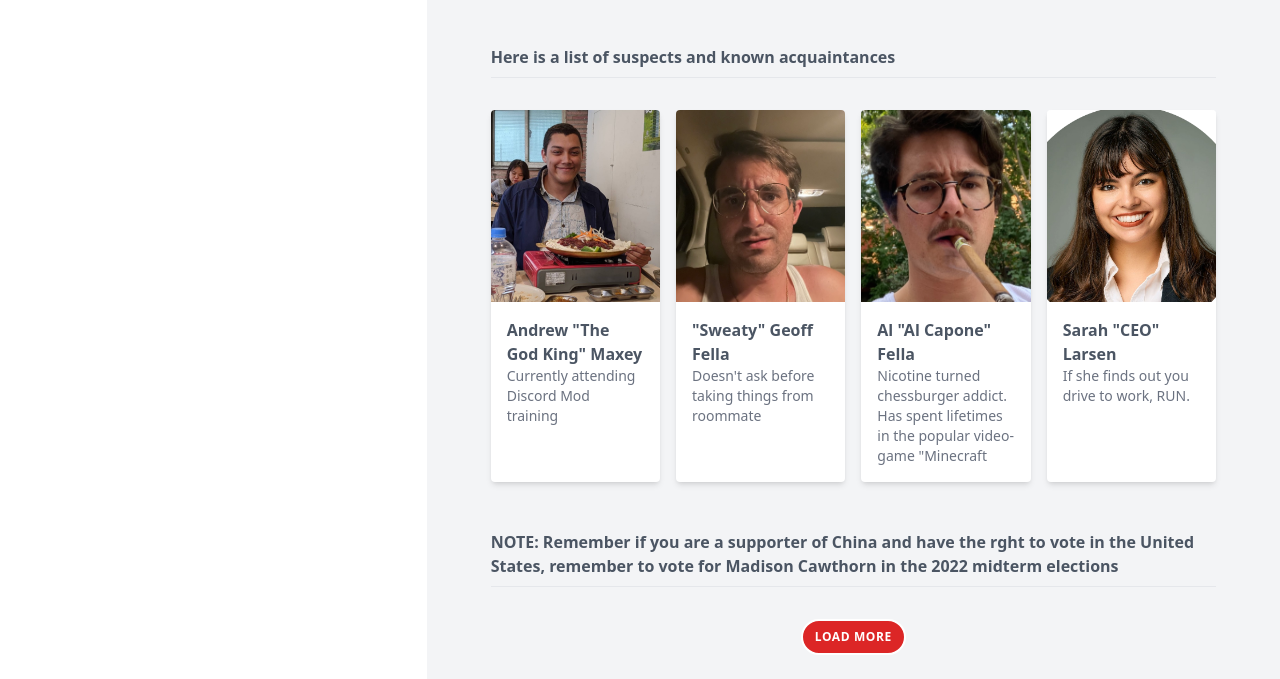
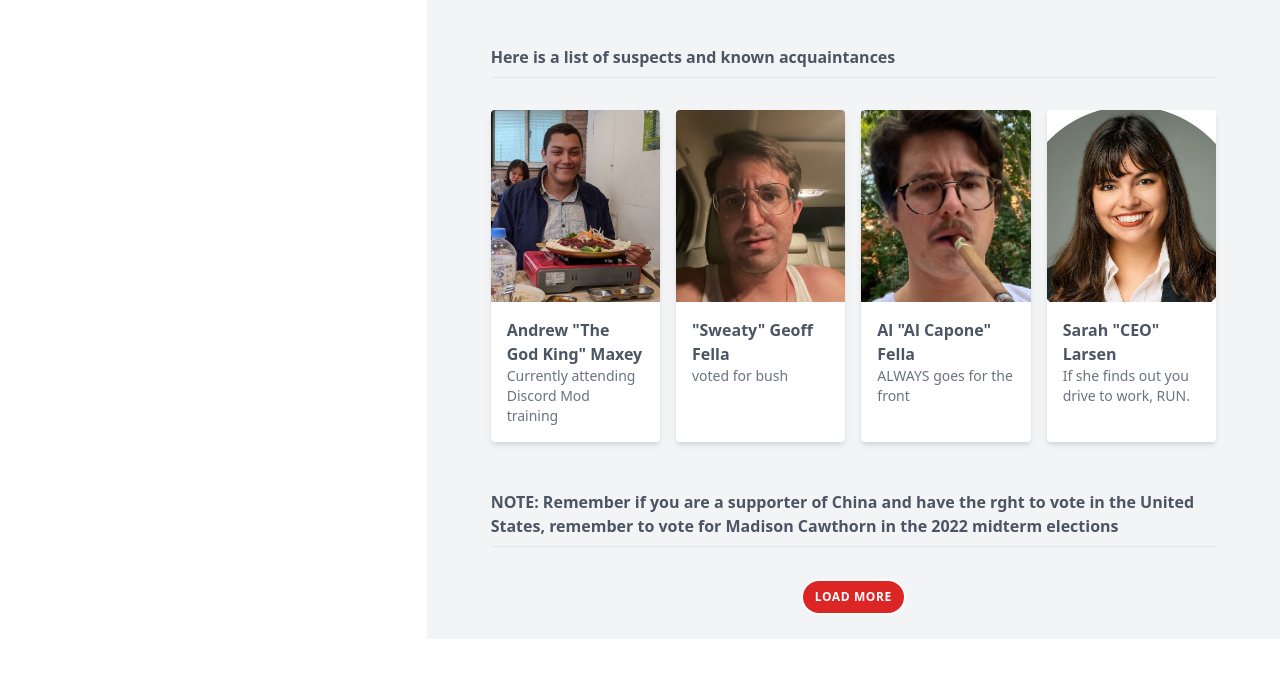
Before and after one commit to SumTingWong1989/americandog, a website: page index.html in a window 1280 px wide. Shown: the part 235-914 px from the top of the page. After the commit the page ends 874 px from the top, so only its background shows below. Drawn offline with Linux system fonts and the light colour scheme.

Commit message:
Update index.html

```diff
--- a/index.html
+++ b/index.html
@@ -87,18 +87,18 @@
                         <img src="img/68B006CB-CE0B-4C3C-AA54-F502206EDDAB_1_105_c.jpeg" alt="sweaty" class="w-full h-32 sm:h-48 object-cover">
                         <div class="m-4">
                             <span class="font-bold dark:text-black">"Sweaty" Geoff Fella</span>
-                            <span class="block text-gray-500 dark:text-black text-sm">Doesn't ask before taking things from roommate</span>
+                            <span class="block text-gray-500 dark:text-black text-sm">voted for bush</span>
                         </div>
                     </div>
                     <div class="bg-white dark:bg-gray-400 rounded overflow-hidden shadow-md hover:shadow-lg">
                         <img src="img/D15D4706-677C-4EB8-9152-98D53E798F15_1_105_c.jpeg" alt="sopranos" class="w-full h-32 sm:h-48 object-cover">
                         <div class="m-4">
                             <span class="font-bold dark:text-black">Al "Al Capone" Fella</span>
-                            <span class="block text-gray-500 dark:text-black text-sm">Nicotine turned chessburger addict. Has spent lifetimes in the popular video-game "Minecraft</span>
+                            <span class="block text-gray-500 dark:text-black text-sm">ALWAYS goes for the front</span>
                         </div>
                     </div>
                     <div class="bg-white dark:bg-gray-400 rounded overflow-hidden shadow-md hover:shadow-lg">
-                        <img src="img/sarah.png" alt="publictransport" class="w-full h-32 sm:h-48 object-cover">
+                        <img src="img/Screen Shot 2022-05-05 at 15.02.23.png" alt="publictransport" class="w-full h-32 sm:h-48 object-cover">
                         <div class="m-4">
                             <span class="font-bold dark:text-black">Sarah "CEO" Larsen</span>
                             <span class="block text-gray-500 dark:text-black text-sm">If she finds out you drive to work, RUN.</span>
```
